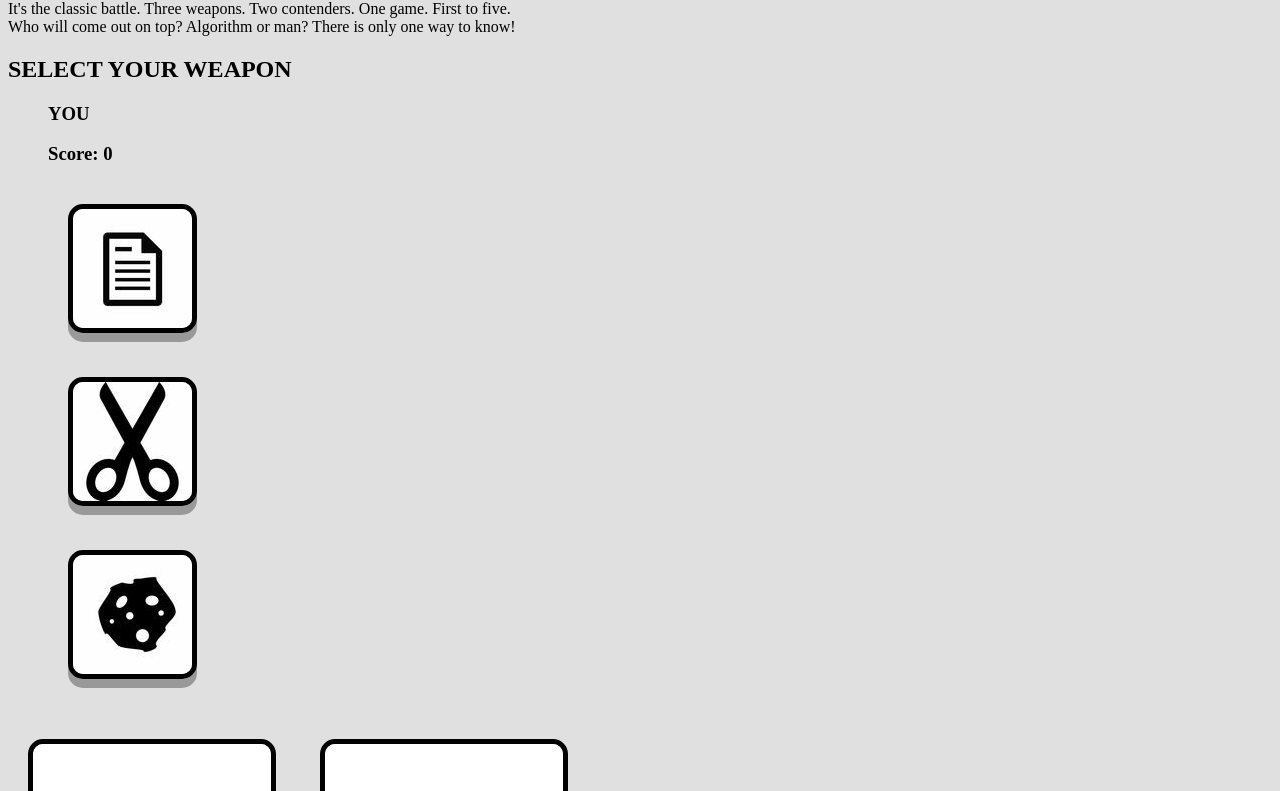
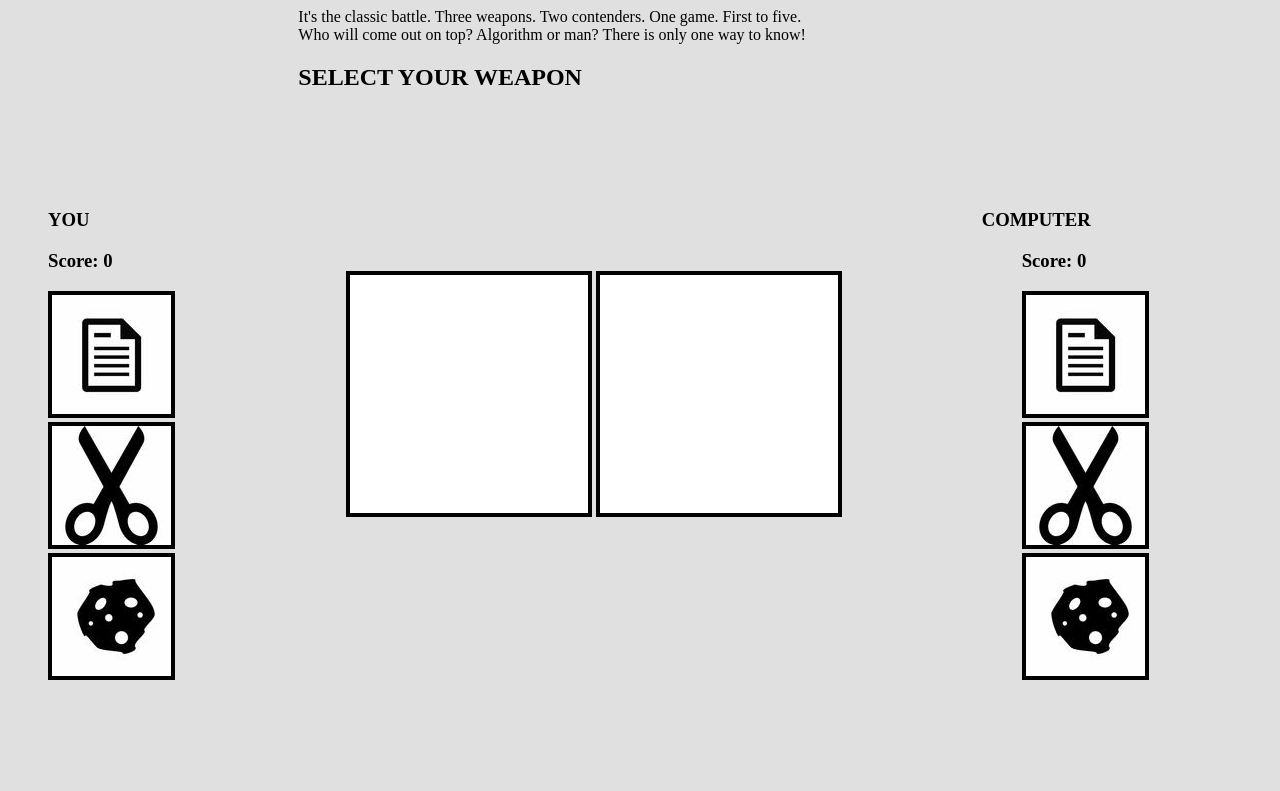
Before and after one commit to dan14mem/RockPaperScissors, a plain HTML site: page index.html in a window 1280 px wide. Shown: the part 80-871 px from the top of the page. After the commit the page ends 800 px from the top, so only its background shows below. Drawn offline with Linux system fonts and the light colour scheme.

Commit message:
simplified and reworked css completely

```diff
--- a/style.css
+++ b/style.css
@@ -1,84 +1,52 @@
+.game-wrapper {
 
+    display: grid;
+    grid-template-columns: auto;
+    grid-template-rows: auto;
+}
 body {
     background-color: #e0e0e0;
 }
 
-.wrapper {
-    display: grid;
-    grid-template-columns: 1fr 1fr 1fr;
-    grid-template-rows: 50px 50px 50px;
-}
-h1 {
+.title-wrapper {
     grid-column: 2;
     grid-row: 1;
+    padding-bottom: 5em;
 }
-h2{
+.user-weapons {
+    grid-column: 1;
+    grid-row: 2;
+}
+
+.buttons:hover {
+
+    border: black solid 7px
+}
+
+.result-wrapper {
     grid-column: 2;
     grid-row: 2;
+    padding-top: 5em;
+    padding-left: 3em;
+    padding-right: 1em;
 }
-p {
-    grid-column: 2;
-    grid-row: 3;
+
+.computer-weapons {
+    grid-column: 3;
+    grid-row: 2;
+
 }
-img {
-    border: 5px solid black;
-    margin: 20px;
-    border-radius: 15px;
-    box-shadow: 0 9px #999;
-}
-.buttons:hover { border: 6px solid black;
-}
-.buttons:active {
-    box-shadow: 0 5px #666;
-    transform: translateY(4px);
-  }
-.weapons {
+.center {
+    justify-content: center;
 
-    display: grid;
-    grid-template-columns: 1fr 1fr 1fr 1fr;
-    grid-template-rows: 50px 150px 350px 150px 150px;
-    justify-items: center;
-    text-align: center;
 }
 .winner {
-    border: 0px ;
-    box-shadow: none;
-    border-radius: none;
-    align-items: center;
-    grid-column-start:2;
-    grid-column-end: 3;
-    grid-row: 3;
+    justify-content: center;
 }
-.resetButton {
-    grid-column: 2;
-    grid-row: 4;
-}
-#humanHand {
-    grid-column: 2;
-    grid-row: 3;
-}
-#computerHand {
-    grid-column: 3;
-    grid-row: 3;
+li {
+    list-style: none;
 }
 
-.userChoice {
-    grid-column-start: 1;
+.border {
+    border: black solid 4px;
 }
-.computerChoice {
-    grid-column-start: 4;
-}
-.battleStatus {
-    grid-column-start: 2;
-    grid-column-end: 4;
-
-    grid-row: 2;
-}
-ul {
-    list-style-type: none;
-}
-.commentary {
-    grid-column-start: 2;
-
-    grid-row-start: 2;
-}
```
